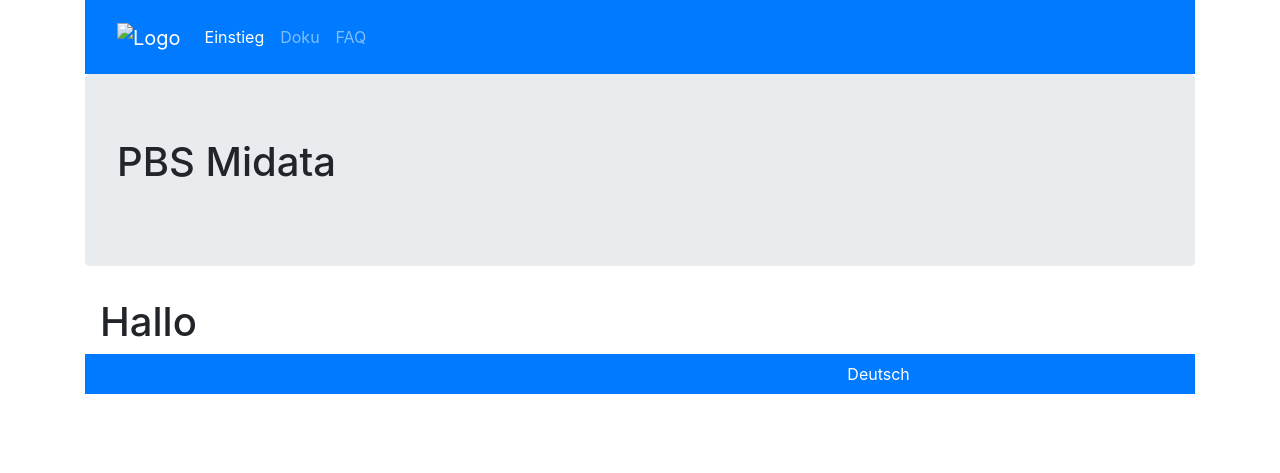
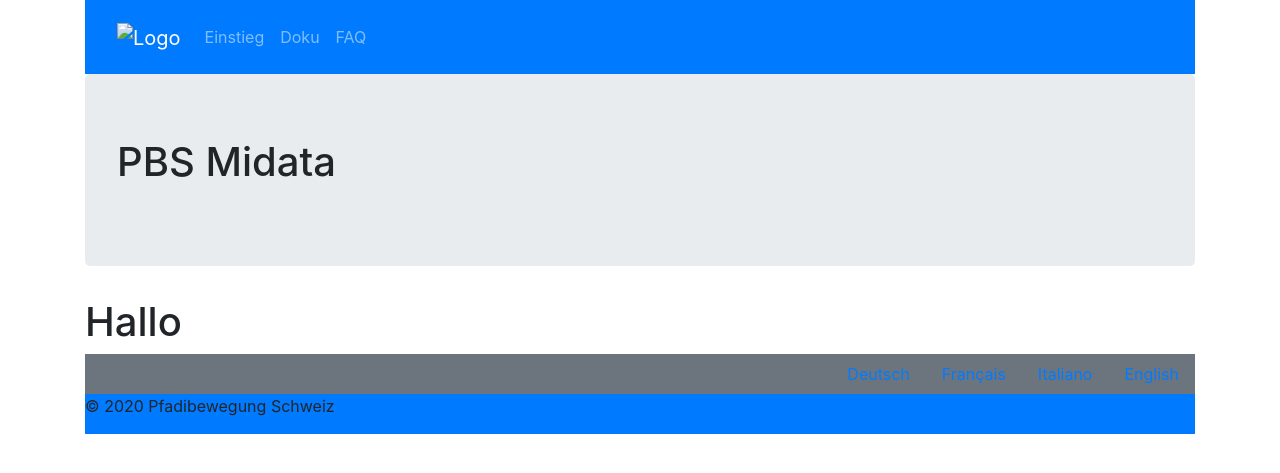
Before and after one commit to scout-ch/docu, a Jekyll site: the page built from index.markdown, in a window 1280 px wide. Shown: the top 473 px of the page. Built offline with Jekyll 4.4.1, drawn with Linux system fonts in a browser that asks for light colours; our own code applies the rules of GitHub Pages for plain Markdown files.

Commit message:
update layout and style

```diff
--- a/_layouts/default.html
+++ b/_layouts/default.html
@@ -39,13 +39,13 @@
           <div id="navbarMainMenu" class="collapse navbar-collapse mr-10">
             <ul class="navbar-nav mr-auto">
               <li class="nav-item">
-                <a class="nav-link active" href="/">Einstieg</a>
+                <a class="nav-link {% if page == 'index' %}active{% endif %}" href="/">Einstieg</a>
               </li>
               <li class="nav-item">
-                <a class="nav-link" href="/doku">Doku</a>
+                <a class="nav-link {% if page == 'dokumentation' %}active{% endif %}" href="/doku">Doku</a>
               </li>
               <li class="nav-item">
-                <a class="nav-link" href="/faq">FAQ</a>
+                <a class="nav-link {% if page == 'faq' %}active{% endif %}" href="/faq">FAQ</a>
               </li>
             </ul>
           </div>
@@ -57,20 +57,27 @@
           <h1>{{ site.title }}</h1>
           <p class="lead">{{ site.lead }}</p>
         </div>
-        <div class="container">{{ content }}</div>
+        <div class="content">{{ content }}</div>
       </main>
 
       <footer>
         <div class="footer-bg"></div>
-        <div class="footer-lang bg-primary">
+        <div class="footer-lang bg-secondary">
             <ul class="nav nav-pills justify-content-end">
-              <li class="nav-item"><a class="nav-link active" href="#">Deutsch</a></li>
-              <li class="nav-item"><a class="nav-link" href="#">Français</a></li>
-              <li class="nav-item"><a class="nav-link" href="#">Italiano</a></li>
-              <li class="nav-item"><a class="nav-link" href="#">English</a></li>
+              <li class="nav-item"><a class="nav-link {% if site.lang == 'de' %}active{% endif %}" href="#">Deutsch</a></li>
+              <li class="nav-item"><a class="nav-link {% if site.lang == 'fr' %}active{% endif %}" href="#">Français</a></li>
+              <li class="nav-item"><a class="nav-link {% if site.lang == 'it' %}active{% endif %}" href="#">Italiano</a></li>
+              <li class="nav-item"><a class="nav-link {% if site.lang == 'en' %}active{% endif %}" href="#">English</a></li>
             </ul>
         </div>
-        <div class="footer-bottom"></div>
+        <div class="footer-bottom d-flex bg-primary">
+          <p class="copyright justify-content-start">&copy; {{ 'now' | date: "%Y" }} Pfadibewegung Schweiz</p>
+          <ul class="nav justify-content-end">
+            <li class="nav-item"><a class="nav-link" href="#">Kontakt</a></li>
+            <li class="nav-item"><a class="nav-link" href="#">Impressum</a></li>
+            <li class="nav-item"><a class="nav-link" href="#">MiData</a></li>
+          </ul>
+        </div>
       </footer>
     </div>
   </body>
```
Also changed, not shown: _faqs/de/test.md (+1 -1 lines), _layouts/styles.css (+41 -4 lines).
